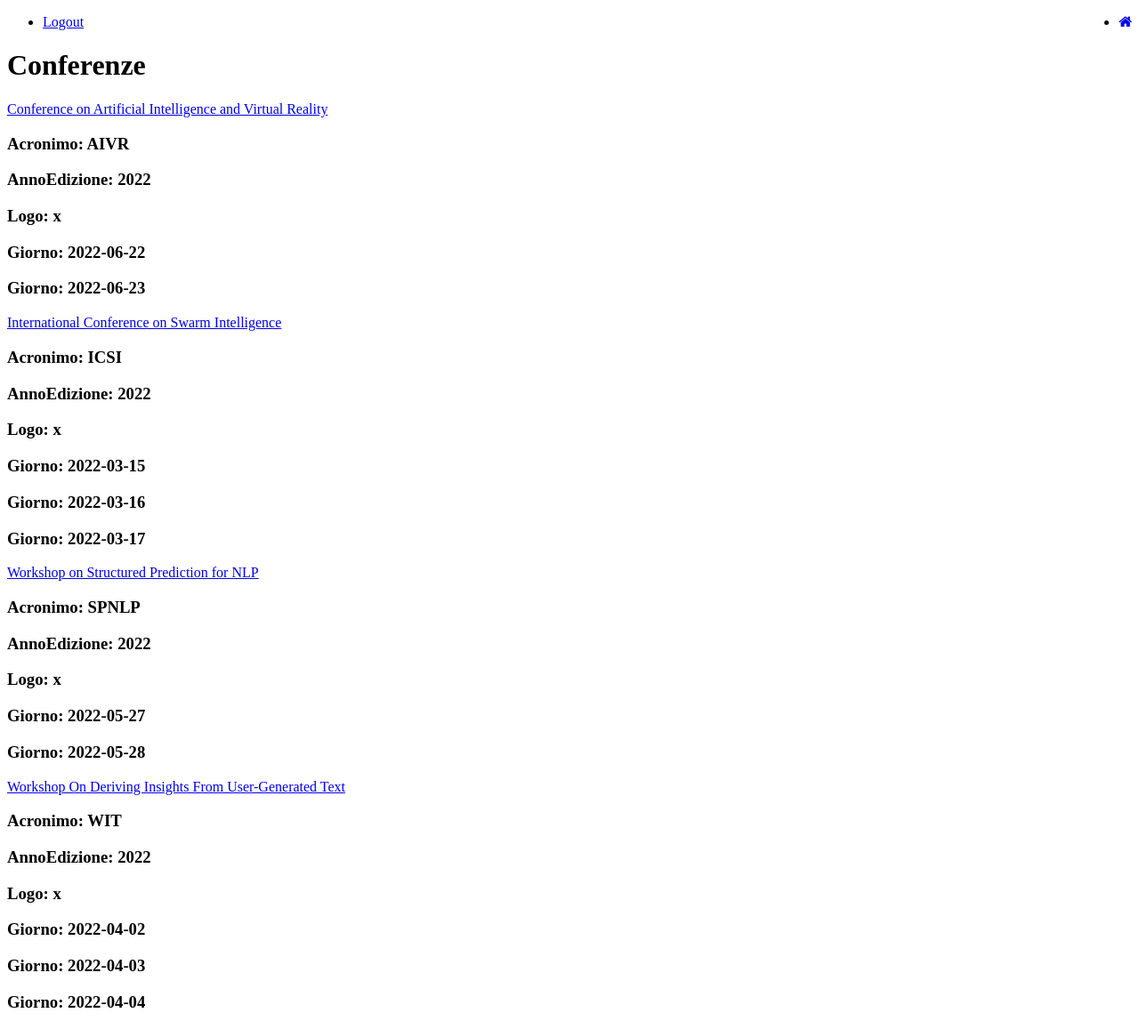
After one commit to C3sco/Confvirtual, a PHP site: page /paginaUtente.php in a window 1280 px wide. The commit adds this page. Shown: the whole page at 89% size. Run offline with PHP 8.4, Linux system fonts and the light colour scheme; data comes from the database, SQL or seed files in the repository.

Commit message:
Pagina utente

```diff
--- a/ProgettoDB/CONFVIRTUAL.sql
+++ b/ProgettoDB/CONFVIRTUAL.sql
@@ -233,3 +233,9 @@ INSERT INTO DISPOSIZIONE(AnnoEdizioneConferenza,AcronimoConferenza,NomeSponsor)
 
 INSERT INTO UTENTE(Username, Passwordd, Nome, Cognome, DataNascita, LuogoNascita) VALUES ("Mari", "Mari", "Marianna", "Gimigliano", "2000-10-13", "Cesena");
 INSERT INTO UTENTE(Username, Passwordd, Nome, Cognome, DataNascita, LuogoNascita) VALUES ("Pietro1", 111, "Pietro", "Lelli", "2000-03-06", "Cesena");
+
+
+
+CREATE VIEW CONFERENZE_DISPONIBILI(Nome,Acronimo,AnnoEdizione,Logo,Giorno) AS
+SELECT Nome,Acronimo,AnnoEdizione,Logo,Giorno FROM CONFERENZA, GIORNATA
+WHERE (Acronimo=AcronimoConferenza) AND (AnnoEdizione=AnnoEdizioneConferenza) AND (Svolgimento<>"Completata")
--- a/ProgettoDB/php/database.php
+++ b/ProgettoDB/php/database.php
@@ -58,5 +58,51 @@
             $stmt->execute();
         }
 
+        public function getConferenze(){
+            $query = "SELECT DISTINCT Nome, Acronimo,AnnoEdizione,Logo FROM conferenze_disponibili";
+            $stmt = $this->db->prepare($query);
+            $stmt->execute();
+            $result = $stmt->get_result();
+
+            return $result->fetch_all(MYSQLI_ASSOC);
+        }
+
+        public function getConferenzaByNome($nome){
+            $query = "SELECT AnnoEdizione, Acronimo FROM CONFERENZA WHERE Nome=?";
+            $stmt = $this->db->prepare($query);
+            $stmt->bind_param('s',$nome);
+            $stmt->execute();
+            $result = $stmt->get_result();
+
+            return $result->fetch_all(MYSQLI_ASSOC);
+        }
+
+        public function getDateConferenza($nomeConf){
+            $query = "SELECT Giorno FROM conferenze_disponibili WHERE Nome=?";
+            $stmt = $this->db->prepare($query);
+            $stmt->bind_param('s',$nomeConf);
+            $stmt->execute();
+            $result = $stmt->get_result();
+
+            return $result->fetch_all(MYSQLI_ASSOC);
+        }
+
+        public function insertIscrizione($annoEdizioneConferenza, $acronimoConferenza, $usernameUtente){
+            $query= "INSERT INTO ISCRIZIONE(AnnoEdizioneConferenza, AcronimoConferenza, UsernameUtente) VALUES (?,?,?)";
+            $stmt = $this->db->prepare($query);
+            $stmt->bind_param('sss', $annoEdizioneConferenza, $acronimoConferenza, $usernameUtente);
+            $stmt->execute();
+        }
+
+        public function getSessionibyConferenza($acronimoConf){
+            $query = "SELECT * FROM SESSIONE WHERE AcronimoConferenza=?";
+            $stmt = $this->db->prepare($query);
+            $stmt->bind_param('s',$acronimoConf);
+            $stmt->execute();
+            $result = $stmt->get_result();
+
+            return $result->fetch_all(MYSQLI_ASSOC);
+        }
+
     }
 ?>
--- a/ProgettoDB/php/login.php
+++ b/ProgettoDB/php/login.php
@@ -14,7 +14,7 @@
     }
 
     if(!empty($_SESSION['username'])){
-        header("location: home.php");
+        header("location: paginaUtente.php");
     } else{
         require 'template/templateLogin.php';
     }
--- /dev/null
+++ b/ProgettoDB/php/paginaUtente.php
@@ -0,0 +1,9 @@
+<?php
+    require_once('connection.php');
+
+    //per visualizzare tutte le conferenza disponibili
+    $templateParams["conferenze"] = $dbh->getConferenze();
+
+    require 'template/templatePaginaUtente.php';
+
+?>
--- a/ProgettoDB/php/template/templateHome.php
+++ b/ProgettoDB/php/template/templateHome.php
@@ -70,7 +70,6 @@
         <li style="float:right"><a class="active" href="../html/paginaIniziale.html"><i class="fa fa-home"></i></a></li>
         <li><a href="../php/login.php">Login</a></li>
         <li><a href="../php/register.php">Registrazione</a></li>
-        <li><a href="../php/logout.php">Logout</a></li>
         <li> <p style="color: white"><?php echo $templateParams["conferenze"][0]["NumConf"]?></p></li>
         <li> <p style="color: white"><?php echo $templateParams["conferenzeAttive"][0]["NumConfAtt"]?></p></li>
         <li> <p style="color: white"><?php echo $templateParams["utenti"][0]["NumUtenti"]?></p></li>
--- /dev/null
+++ b/ProgettoDB/php/template/templatePaginaUtente.php
@@ -0,0 +1,41 @@
+<!DOCTYPE html>
+<html>
+<head>
+    <link rel="stylesheet" href="https://fonts.googleapis.com/css?family=Open+Sans&display=swap">
+        <link rel="stylesheet" href="../css/style.css">
+        <link rel="stylesheet" href="../css/styleHome.css">
+<meta name="viewport" content="width=device-width, initial-scale=1">
+<link rel="stylesheet" href="https://cdnjs.cloudflare.com/ajax/libs/font-awesome/4.7.0/css/font-awesome.min.css">
+
+<style>
+#grad1 {
+  height: 500px;
+  background-color: rgb(255, 255, 255); /* For browsers that do not support gradients */
+  /*background-image: linear-gradient(180deg, rgb(199, 199, 199), rgb(90, 90, 90));*/
+}
+</style>
+</head>
+<body>
+    <ul>
+        <li style="float:right"><a class="active" href="../html/paginaIniziale.html"><i class="fa fa-home"></i></a></li>
+        <li><a href="../php/logout.php">Logout</a></li>
+
+      </ul>
+
+<div class="parallax">
+    <h1>Conferenze</h1>
+    <?php foreach($templateParams['conferenze'] as $conferenza): ?>
+    <a href="conferenza.php?nome=<?php echo $conferenza["Nome"]?>"><?php echo $conferenza["Nome"]?></a>
+    <h3>Acronimo: <?php echo $conferenza["Acronimo"]?></h3>
+    <h3>AnnoEdizione: <?php echo $conferenza["AnnoEdizione"]?></h3>
+    <h3>Logo: <?php echo $conferenza["Logo"]?></h3>
+    <?php foreach($dbh->getDateConferenza($conferenza["Nome"]) as $data): ?>
+    <h3>Giorno: <?php echo $data["Giorno"]?></h3>
+    <?php endforeach; ?>
+
+
+  <?php endforeach; ?>
+</div>
+
+</body>
+</html>
```
Also changed, not shown: ProgettoDB/php/CONFIG.php (deleted, +0 -7 lines), ProgettoDB/php/conferenza.php (added, +12 -0 lines), ProgettoDB/php/registrazioneConf.php (added, +14 -0 lines), ProgettoDB/php/template/templateConferenza.php (added, +42 -0 lines).
